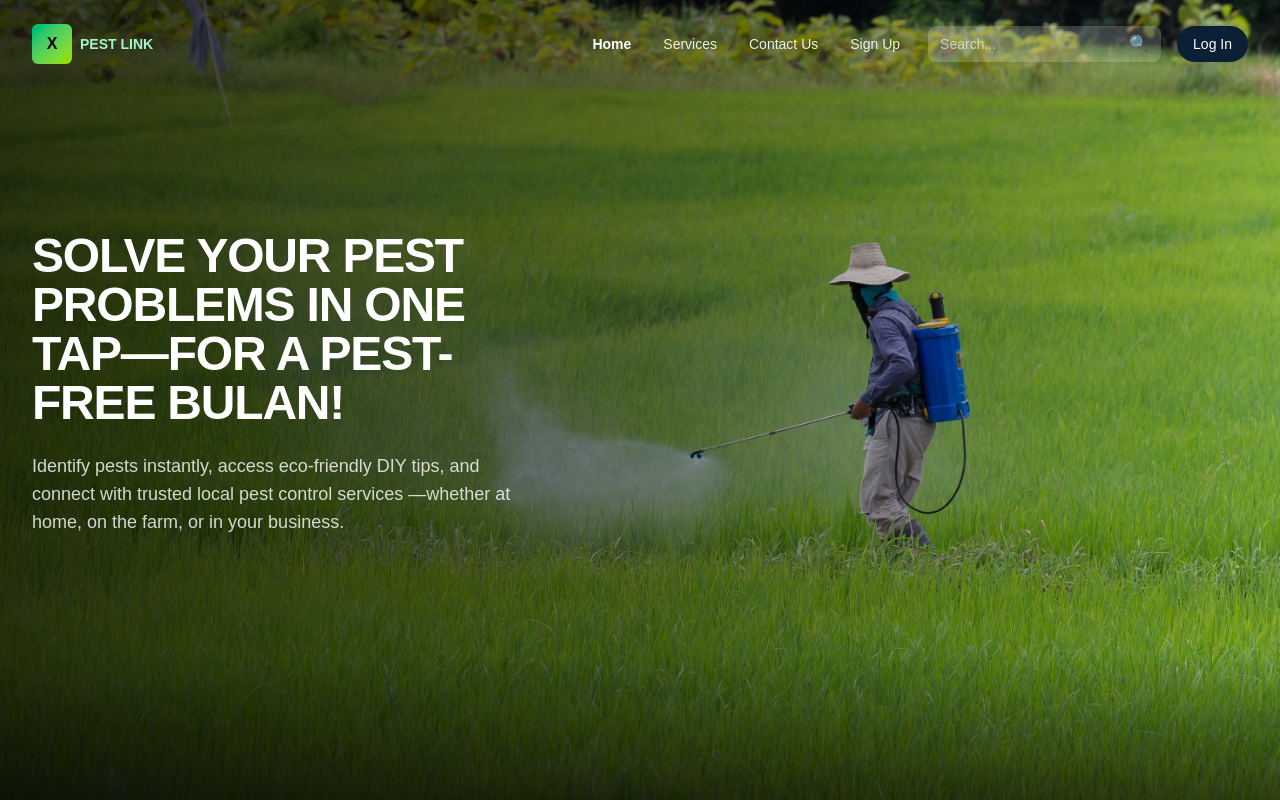
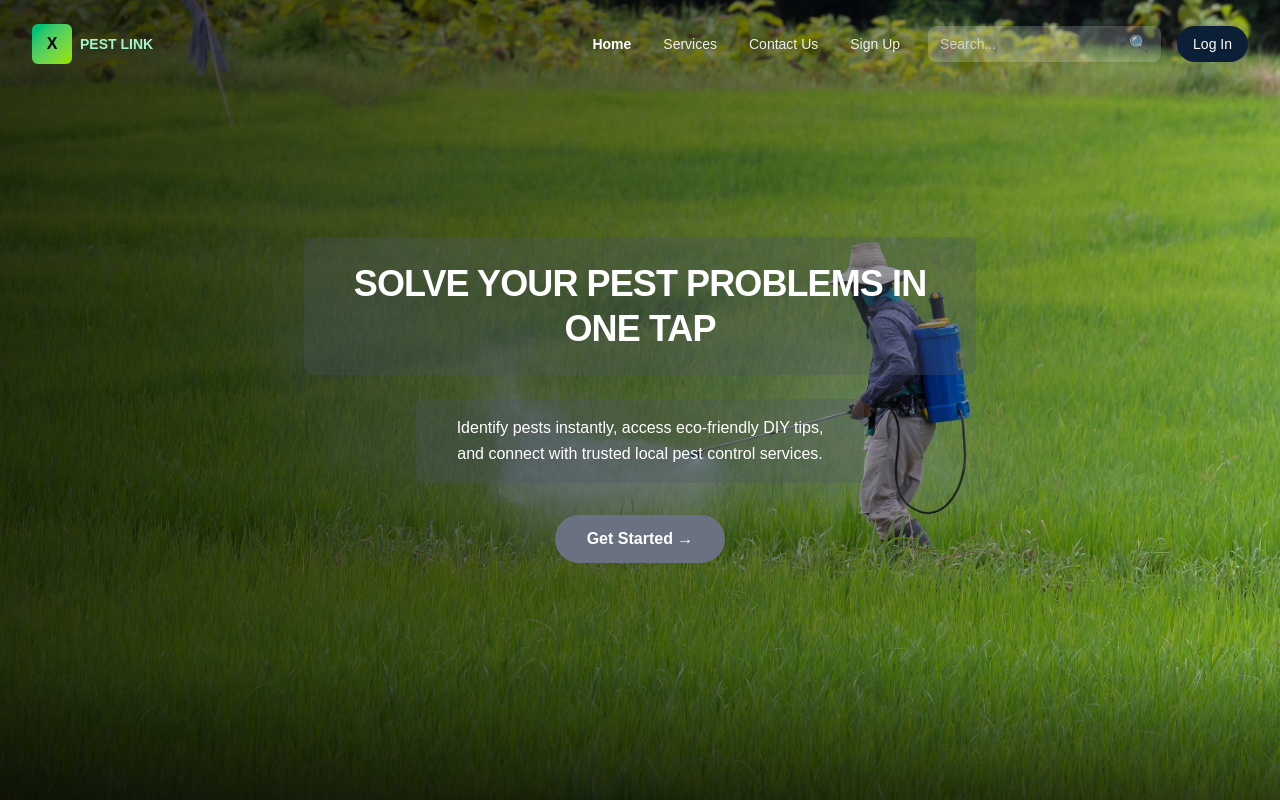
Before and after one commit to leonard-james/Pestilink, a Next.js app: page / in a window 1280 px wide. Built offline with nearby package versions, Linux system fonts and the light colour scheme.

Commit message:
Refactor Home page layout for improved content organization and readability

```diff
--- a/app/page.tsx
+++ b/app/page.tsx
@@ -1,4 +1,5 @@
 import Image from "next/image";
+import Link from "next/link";
 import Header from "./components/Header";
 
 export default function Home() {
@@ -21,18 +22,31 @@ export default function Home() {
           {/* Overlay gradient */}
           <div className="absolute inset-0 bg-gradient-to-r from-black/70 via-black/40 to-transparent"></div>
 
-          {/* Content */}
-          <div className="absolute inset-0 mx-auto flex max-w-7xl items-center px-8">
-            <div className="max-w-2xl">
-              <h1 className="mb-6 max-w-lg text-4xl font-extrabold leading-[1.02] tracking-tight uppercase sm:text-5xl">
-                Solve your pest problems in one tap—for a pest-free Bulan!
-              </h1>
+          {/* Content - Centered */}
+          <div className="absolute inset-0 mx-auto flex max-w-7xl items-center justify-center px-8">
+            <div className="text-center max-w-2xl flex flex-col items-center">
 
-              <p className="mb-8 max-w-lg text-lg text-white/80">
-                Identify pests instantly, access eco-friendly DIY tips, and connect
-                with trusted local pest control services —whether at home, on the
-                farm, or in your business.
-              </p>
+              {/* Title Box */}
+              <div className="mb-6 bg-gray-600/30 px-8 py-6 rounded-lg">
+                <h1 className="text-3xl font-extrabold leading-tight tracking-tight uppercase sm:text-4xl">
+                  Solve your pest problems in one tap
+                </h1>
+              </div>
+
+              {/* Description Box */}
+              <div className="mb-8 bg-gray-600/30 px-8 py-4 rounded-lg max-w-md">
+                <p className="text-base text-white leading-relaxed">
+                  Identify pests instantly, access eco-friendly DIY tips, and connect
+                  with trusted local pest control services.
+                </p>
+              </div>
+
+              {/* Get Started Button */}
+              <button
+                className="px-8 py-3 bg-gray-500 hover:bg-gray-600 text-white font-semibold rounded-full transition"
+              >
+                Get Started →
+              </button>
 
             </div>
           </div>
```
